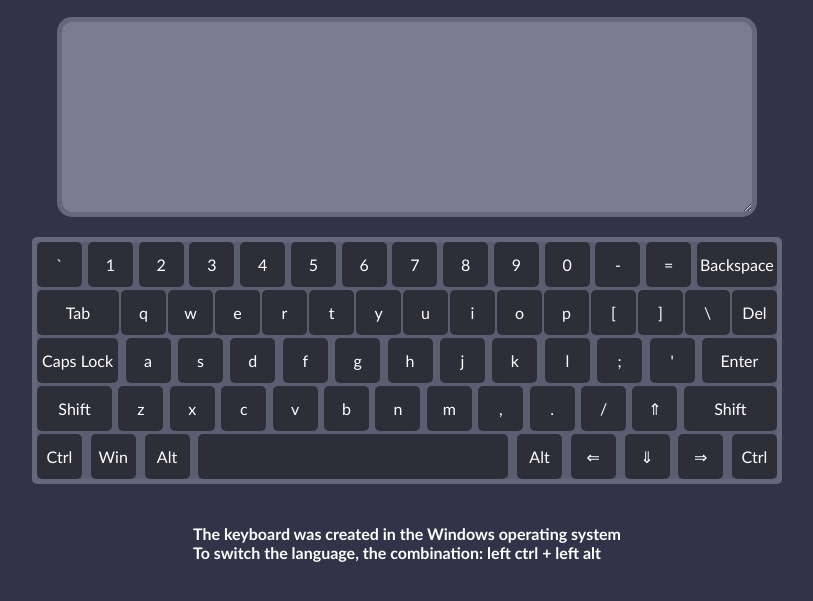
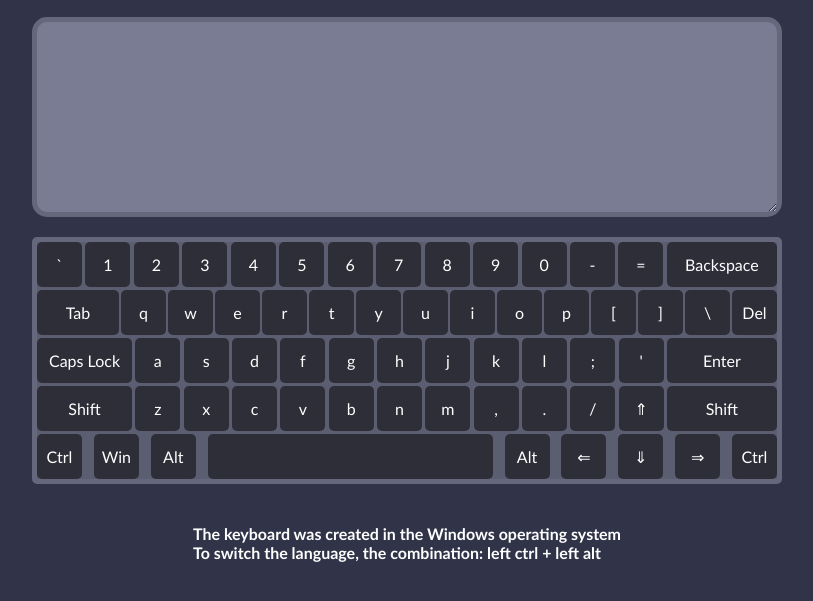
Before and after one commit to tarasauweb/virtual-keyboard, a website built with webpack: page src/index.html in a window 1280 px wide. Shown: the part 77-678 px from the top of the page, without its empty margins (233-1046 px from the left). Built offline with nearby package versions, Linux system fonts and the light colour scheme.

Commit message:
fix:style

```diff
--- a/src/components/listener-body.js
+++ b/src/components/listener-body.js
@@ -16,7 +16,6 @@ function activeKeyBoard(obj , myLayout , myKeyBoard , keysNow){
 }
 function getPosition(ctrl) {
     ctrl.focus();
-    console.log(ctrl.selectionStart);
     let postion = ctrl.selectionStart
     const lengthStr = ctrl.textContent.length
     if(postion<lengthStr){
@@ -124,7 +123,6 @@ function listener(element) {
             }
         }
         keyBoardNow.forEach(item=>{
-            console.log(e.code)
             if(e.code === item.getAttribute('data') ){
                 item.classList.add('keyboard__key-active');
                 if(e.code === 'Tab' && item.getAttribute('data') === 'Tab'){
--- a/src/style.scss
+++ b/src/style.scss
@@ -64,28 +64,28 @@ body{
             background-color: cadetblue;
         }
         &[data="ShiftLeft"]{
-            width: 75px;
+            width: 95px;
             &:last-child{
                 width: 95px;
             }
         }
         &[data="ShiftRight"]{
-            width: 93px;
+            width: 110px;
         }
         &[data="Backspace"]{
-            width: 80px;
+            width: 110px;
         }
         &[data="Space"]{
-            width: 310px;
+            width: 285px;
         }
         &[data="Enter"]{
-            width: 75px;
+            width: 110px;
         }
         &[data="Tab"]{
             width: 82px;
         }
-        &[data="Caps Lock"]{
-            width: 82px;
+        &[data="CapsLock"]{
+            width: 95px;
         }
         &[data="`"]{
             width: 45px;
@@ -93,7 +93,7 @@ body{
     }
 }
 .textarea{
-    width: 700px;
+    width: 750px;
     height: 200px;
     padding: $indent-20px;
     font-size: 20px;
```
